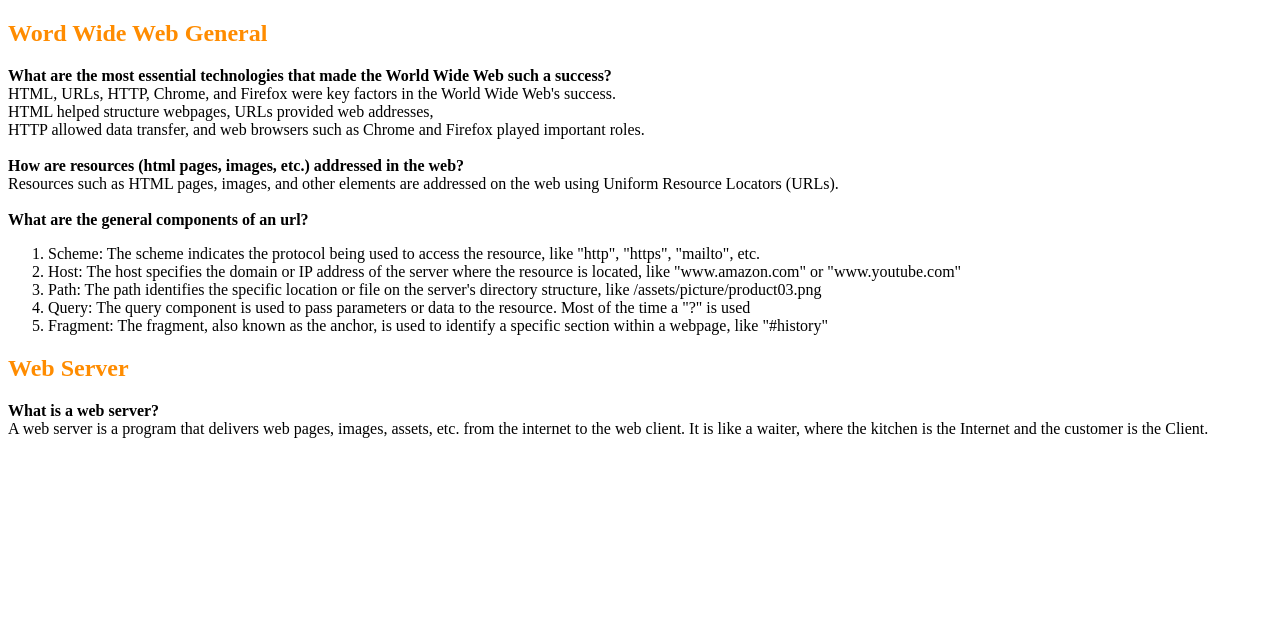
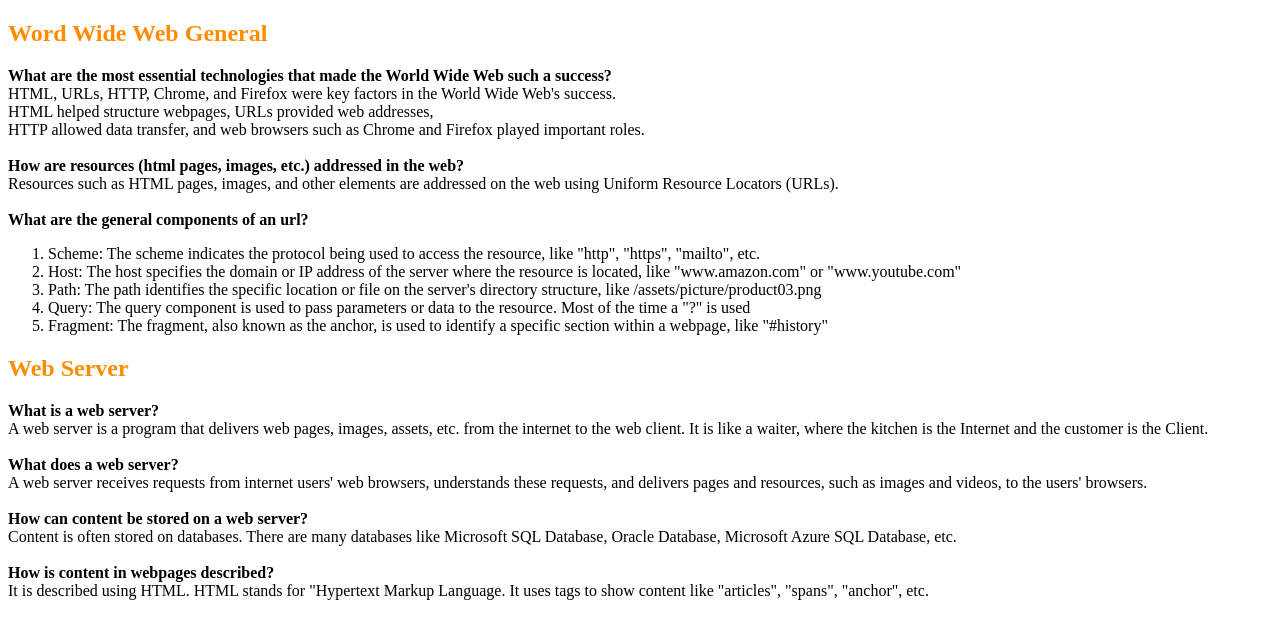
Before and after one commit to 2324-2bhif-wmc-assignments/00-cheat-sheet-abdullrahmanesmael07, a plain HTML site: page index.html in a window 1280 px wide. Drawn offline with Linux system fonts and the light colour scheme.

Commit message:
finshed Webserver segment, i will start webclient segment soon

```diff
--- a/index.html
+++ b/index.html
@@ -22,8 +22,7 @@
         <br>
         Resources such as HTML pages, images, and other elements
         are addressed on the web using Uniform Resource Locators (URLs).
-        <br>
-        <br>
+        <br><br>
 
         <span style="font-weight: bold">What are the general components of an url?</span>
         <br>
@@ -41,8 +40,19 @@
         <span style="font-weight: bold">What is a web server?</span>
         <br>
         A web server is a program that delivers web pages, images, assets, etc. from the internet to the web client. It is like a waiter, where the kitchen is the Internet and the customer is the Client.
+        <br><br>
+
+        <span style="font-weight: bold">What does a web server?</span>
         <br>
+        A web server receives requests from internet users' web browsers, understands these requests, and delivers pages and resources, such as images and videos, to the users' browsers.
+        <br><br>
+        <span style="font-weight: bold">How can content be stored on a web server?</span>
         <br>
+        Content is often stored on databases. There are many databases like Microsoft SQL Database, Oracle Database, Microsoft Azure SQL Database, etc.
+        <br><br>
+        <span style="font-weight: bold">How is content in webpages described?</span>
+        <br>
+        It is described using HTML. HTML stands for "Hypertext Markup Language. It uses tags to show content like "articles", "spans", "anchor", etc.
 
 
 
```
